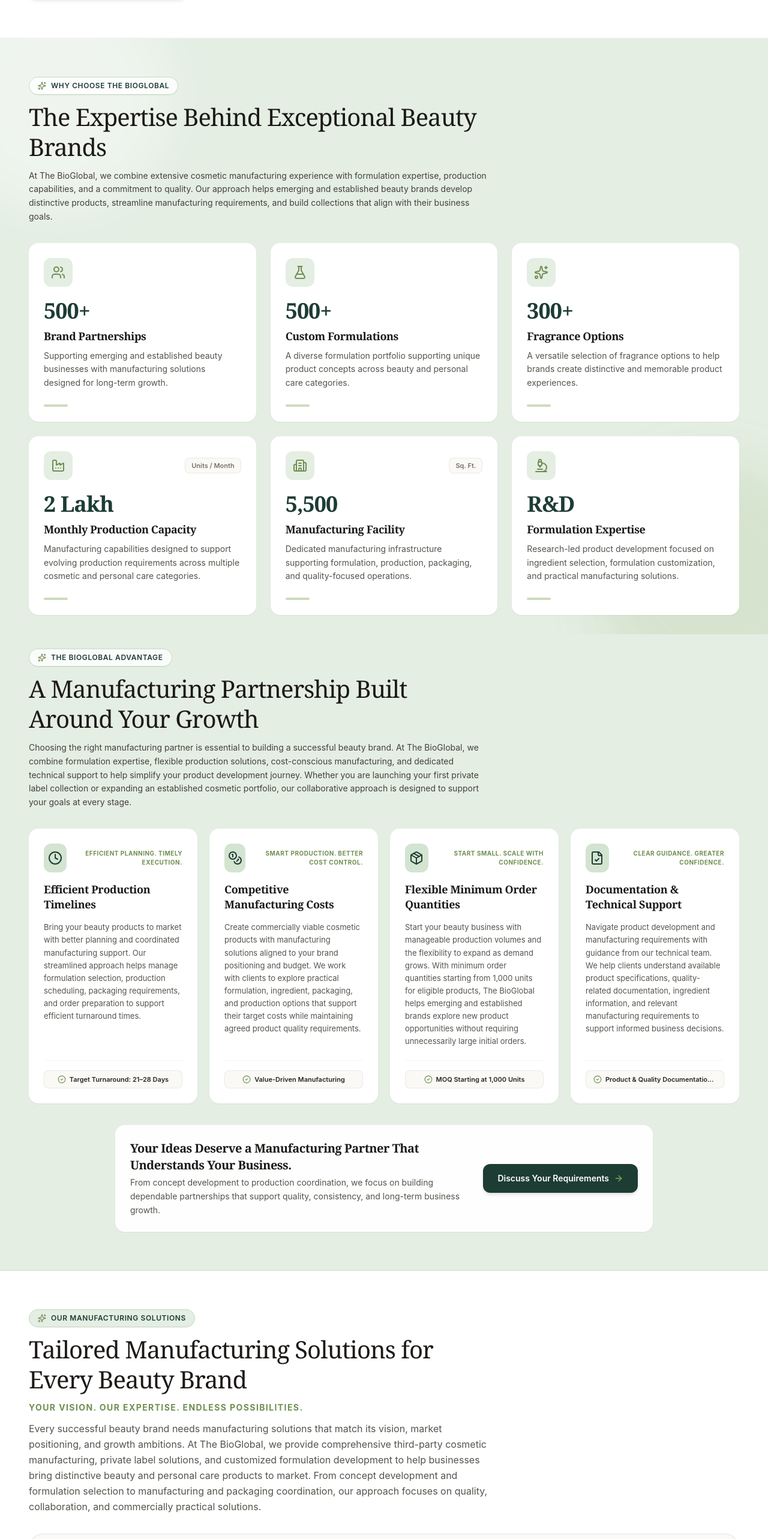
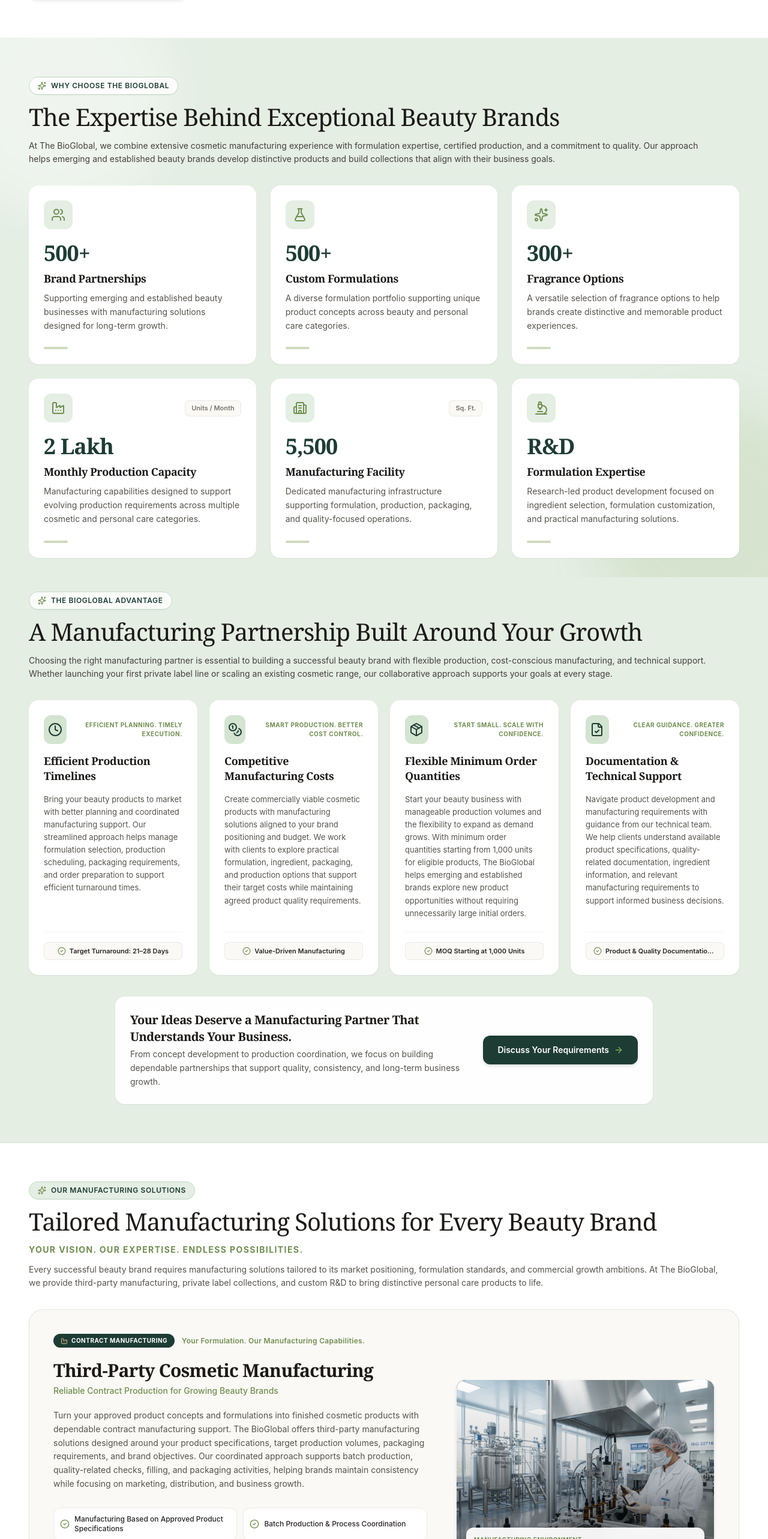
Before and after one commit to shivamshishodia200/BioGlobal, a React (Vite) app: page / in a window 1280 px wide. Shown: the part 3421-5986 px from the top of the page at 60% size. Built offline with nearby package versions, Linux system fonts and the light colour scheme; no server answers; a web font is replaced by a local one.

Commit message:
style(typography): widen section headers and balance subtitles into 2 clean lines across all homepage sections

```diff
--- a/src/components/home/BenefitsSection.tsx
+++ b/src/components/home/BenefitsSection.tsx
@@ -72,7 +72,7 @@
           whileInView={{ opacity: 1, y: 0 }}
           viewport={{ once: true, margin: '-40px' }}
           transition={{ duration: 0.7 }}
-          className="max-w-3xl space-y-2.5 sm:space-y-3 text-left"
+          className="w-full space-y-2.5 sm:space-y-3 text-left"
         >
           {/* Eyebrow */}
           <div className="inline-flex items-center gap-2 px-3.5 py-1.5 rounded-full bg-white/80 text-[#1D3C34] text-xs font-semibold tracking-wider uppercase border border-[#C5DAC3] shadow-2xs backdrop-blur-xs">
@@ -89,15 +89,8 @@
           </h2>
 
           {/* Section Description */}
-          <p className="text-stone-700 text-xs sm:text-sm sm:leading-relaxed font-normal">
-            Choosing the right manufacturing partner is essential to building a
-            successful beauty brand. At The BioGlobal, we combine formulation
-            expertise, flexible production solutions, cost-conscious
-            manufacturing, and dedicated technical support to help simplify
-            your product development journey. Whether you are launching your
-            first private label collection or expanding an established cosmetic
-            portfolio, our collaborative approach is designed to support your
-            goals at every stage.
+          <p className="text-stone-700 text-xs sm:text-sm sm:leading-relaxed font-normal max-w-5xl lg:max-w-6xl">
+            Choosing the right manufacturing partner is essential to building a successful beauty brand with flexible production, cost-conscious manufacturing, and technical support. Whether launching your first private label line or scaling an existing cosmetic range, our collaborative approach supports your goals at every stage.
           </p>
         </motion.div>
 
--- a/src/components/home/CategoriesShowcase.tsx
+++ b/src/components/home/CategoriesShowcase.tsx
@@ -40,7 +40,7 @@
             whileInView={{ opacity: 1, x: 0 }}
             viewport={{ once: true, margin: '-50px' }}
             transition={{ duration: 0.7 }}
-            className="max-w-3xl space-y-2.5 sm:space-y-3"
+            className="max-w-4xl space-y-2.5 sm:space-y-3"
           >
             {/* Eyebrow */}
             <div className="inline-flex items-center gap-2 px-3.5 py-1.5 rounded-full bg-[#E4EEE3] text-[#1D3C34] text-xs font-semibold uppercase tracking-wider border border-[#C5DAC3] shadow-2xs">
@@ -62,13 +62,8 @@
             </p>
 
             {/* Description */}
-            <p className="text-stone-600 text-sm sm:text-base leading-relaxed font-normal">
-              From innovative skincare solutions to everyday personal care
-              essentials, The BioGlobal supports a diverse range of cosmetic and
-              beauty product concepts. Explore our six specialized manufacturing
-              categories and discover opportunities to build a product collection
-              that reflects your brand's vision, market positioning, and customer
-              expectations.
+            <p className="text-stone-600 text-xs sm:text-sm sm:leading-relaxed font-normal max-w-3xl lg:max-w-4xl">
+              From advanced skincare formulations to everyday personal care essentials, The BioGlobal supports a diverse spectrum of cosmetic concepts. Explore our six specialized categories to build a market-ready product line aligned with your brand vision.
             </p>
           </motion.div>
 
--- a/src/components/home/FeaturedProductsSection.tsx
+++ b/src/components/home/FeaturedProductsSection.tsx
@@ -63,7 +63,7 @@
           whileInView={{ opacity: 1, y: 0 }}
           viewport={{ once: true, margin: '-50px' }}
           transition={{ duration: 0.7 }}
-          className="text-left max-w-3xl mb-8 space-y-2.5 sm:space-y-3"
+          className="text-left w-full mb-8 space-y-2.5 sm:space-y-3"
         >
           {/* Eyebrow */}
           <div className="inline-flex items-center gap-2 px-3.5 py-1.5 rounded-full bg-[#E4EEE3] text-[#1D3C34] text-xs font-semibold uppercase tracking-wider border border-[#C5DAC3] shadow-2xs">
@@ -85,8 +85,8 @@
           </p>
 
           {/* Section Description */}
-          <p className="text-stone-600 text-xs sm:text-sm sm:leading-relaxed font-normal">
-            Explore a selection of cosmetic and personal care formulation concepts that reflect the versatility of our manufacturing capabilities. From advanced skincare serums and moisturizing creams to specialized hair care and cleansing products, The BioGlobal supports businesses seeking distinctive product collections tailored to their brand identity, target audience, and commercial goals.
+          <p className="text-stone-600 text-xs sm:text-sm sm:leading-relaxed font-normal max-w-5xl lg:max-w-6xl">
+            Explore approved cosmetic and personal care formulation concepts that reflect the versatility and precision of our manufacturing infrastructure. From advanced active serums to restorative hair care and daily cleansers, we help brands launch market-ready collections tailored to commercial goals.
           </p>
         </motion.div>
 
--- a/src/components/home/ManufacturingProcess.tsx
+++ b/src/components/home/ManufacturingProcess.tsx
@@ -62,7 +62,7 @@
           whileInView={{ opacity: 1, y: 0 }}
           viewport={{ once: true, margin: '-50px' }}
           transition={{ duration: 0.6 }}
-          className="text-left max-w-3xl space-y-3"
+          className="text-left w-full space-y-2.5 sm:space-y-3"
         >
           {/* Eyebrow */}
           <div className="inline-flex items-center gap-2 px-3 py-1 rounded-full bg-[#E4EEE3] text-[#1D3C34] text-xs font-semibold uppercase tracking-wider border border-[#C5DAC3] shadow-2xs">
@@ -84,8 +84,8 @@
           </p>
 
           {/* Description */}
-          <p className="text-stone-600 text-xs sm:text-sm sm:leading-relaxed font-normal">
-            Turning a beauty product concept into a market-ready formulation requires thoughtful planning, technical expertise, and coordinated manufacturing. Our structured six-step process guides brands through consultation, product development, sampling, manufacturing, quality checks, and final packaging.
+          <p className="text-stone-600 text-xs sm:text-sm sm:leading-relaxed font-normal max-w-5xl lg:max-w-6xl">
+            Turning a beauty product concept into a market-ready formulation requires thoughtful planning, technical expertise, and coordinated production. Our structured six-step process guides brands through consultation, formula development, bench sampling, batch manufacturing, quality audits, and packaging.
           </p>
         </motion.div>
 
--- a/src/components/home/ServicesSection.tsx
+++ b/src/components/home/ServicesSection.tsx
@@ -35,7 +35,7 @@
           whileInView={{ opacity: 1, y: 0 }}
           viewport={{ once: true, margin: '-50px' }}
           transition={{ duration: 0.7 }}
-          className="text-left max-w-3xl space-y-2.5 sm:space-y-3"
+          className="text-left w-full space-y-2.5 sm:space-y-3"
         >
           {/* Eyebrow */}
           <div className="inline-flex items-center gap-2 px-3.5 py-1.5 rounded-full bg-[#E4EEE3] text-[#1D3C34] text-xs font-semibold tracking-wider uppercase border border-[#C5DAC3] shadow-2xs">
@@ -57,16 +57,8 @@
           </p>
 
           {/* Description */}
-          <p className="text-stone-600 text-sm sm:text-base leading-relaxed font-normal">
-            Every successful beauty brand needs manufacturing solutions that
-            match its vision, market positioning, and growth ambitions. At The
-            BioGlobal, we provide comprehensive third-party cosmetic
-            manufacturing, private label solutions, and customized formulation
-            development to help businesses bring distinctive beauty and
-            personal care products to market. From concept development and
-            formulation selection to manufacturing and packaging coordination,
-            our approach focuses on quality, collaboration, and commercially
-            practical solutions.
+          <p className="text-stone-600 text-xs sm:text-sm sm:leading-relaxed font-normal max-w-5xl lg:max-w-6xl">
+            Every successful beauty brand requires manufacturing solutions tailored to its market positioning, formulation standards, and commercial growth ambitions. At The BioGlobal, we provide third-party manufacturing, private label collections, and custom R&amp;D to bring distinctive personal care products to life.
           </p>
         </motion.div>
 
--- a/src/components/home/WhyChooseSection.tsx
+++ b/src/components/home/WhyChooseSection.tsx
@@ -89,7 +89,7 @@
           whileInView={{ opacity: 1, y: 0 }}
           viewport={{ once: true, margin: '-50px' }}
           transition={{ duration: 0.7 }}
-          className="max-w-3xl space-y-2.5 sm:space-y-3 text-left"
+          className="w-full space-y-2.5 sm:space-y-3 text-left"
         >
           {/* Eyebrow */}
           <div className="inline-flex items-center gap-2 px-3.5 py-1.5 rounded-full bg-white/80 text-[#1D3C34] text-xs font-semibold tracking-wider uppercase border border-[#C5DAC3] shadow-2xs backdrop-blur-xs">
@@ -106,13 +106,8 @@
           </h2>
 
           {/* Section Description */}
-          <p className="text-stone-700 text-xs sm:text-sm sm:leading-relaxed font-normal">
-            At The BioGlobal, we combine extensive cosmetic manufacturing
-            experience with formulation expertise, production capabilities, and
-            a commitment to quality. Our approach helps emerging and established
-            beauty brands develop distinctive products, streamline manufacturing
-            requirements, and build collections that align with their business
-            goals.
+          <p className="text-stone-700 text-xs sm:text-sm sm:leading-relaxed font-normal max-w-5xl lg:max-w-6xl">
+            At The BioGlobal, we combine extensive cosmetic manufacturing experience with formulation expertise, certified production, and a commitment to quality. Our approach helps emerging and established beauty brands develop distinctive products and build collections that align with their business goals.
           </p>
         </motion.div>
 
```
Also changed, not shown: src/components/home/CertificationsSection.tsx (+4 -9 lines), src/components/home/FaqSection.tsx (+3 -7 lines), src/components/home/TestimonialsSection.tsx (+4 -9 lines), src/components/home/UniqueFeaturesSection.tsx (+3 -13 lines).
